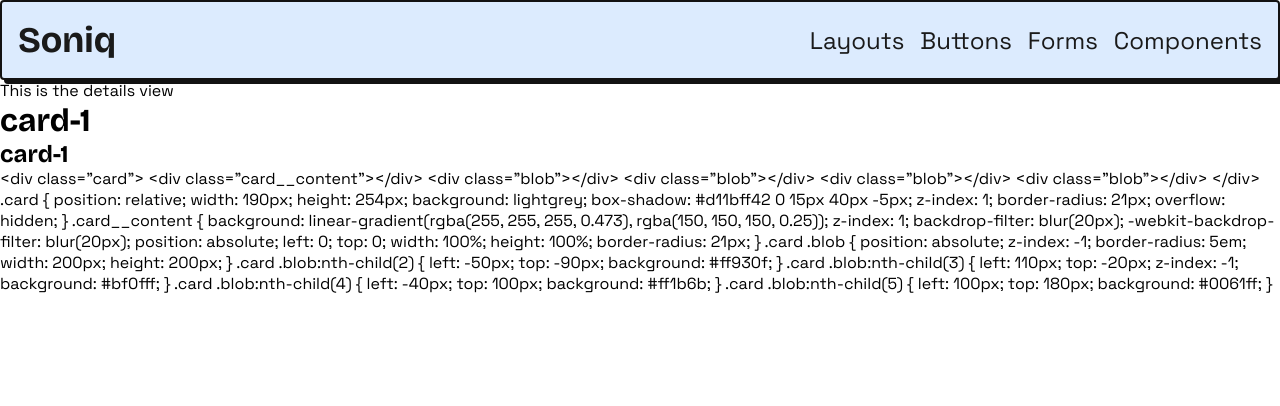
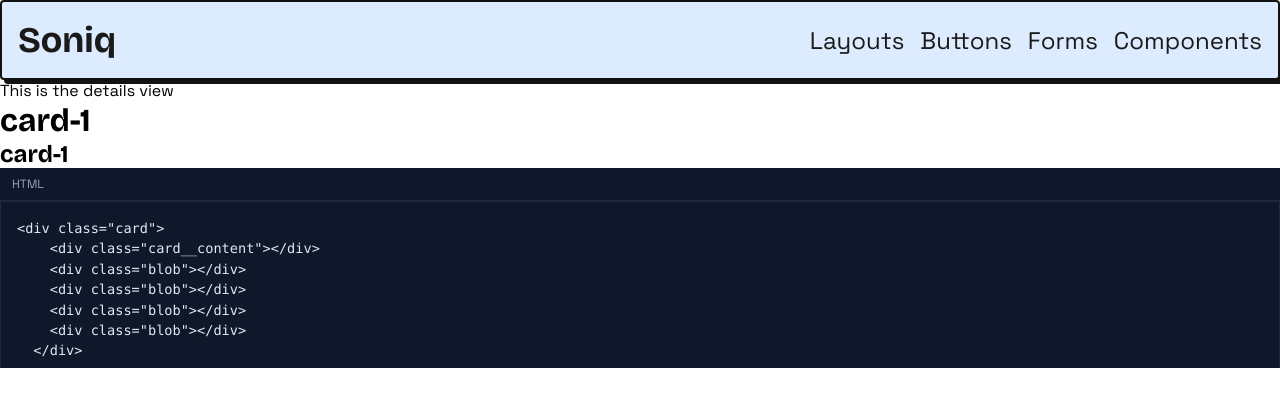
Before and after one commit to yusef-codes10/soniq, a Vue app: page /card-1 in a window 1280 px wide. Shown: the top 406 px of the page. Built offline with nearby package versions, Linux system fonts and the light colour scheme.

Commit message:
slots must belongto vue compoenets | I copied the slot definition not the use

```diff
--- a/src/views/DetailsView.vue
+++ b/src/views/DetailsView.vue
@@ -1,5 +1,6 @@
 <script setup>
 import { defineProps, computed } from 'vue'
+import CodeSection from '@/components/ui/CodeSection.vue'
 
 const props = defineProps({
   slug: {
@@ -22,17 +23,17 @@ console.log(myStore.cardsArray)
 console.log(card.value)
 
 // utility
-import parseVueSource from '@/utils/parseVueSource.js'
+// import parseVueSource from '@/utils/parseVueSource.js'
 
-const parsed = computed(() => parseVueSource(card.value.source))
+// const parsed = computed(() => parseVueSource(card.value.source))
 </script>
 <template>
   <div class="details">
     This is the details view
     <h1>{{ props.slug }}</h1>
     <h2>{{ card?.name }}</h2>
-    <p>{{ parsed.template }}</p>
-    <p>{{ parsed.styles }}</p>
+
+    <CodeSection :source="card?.source" />
   </div>
 </template>
 <style scoped>
```
